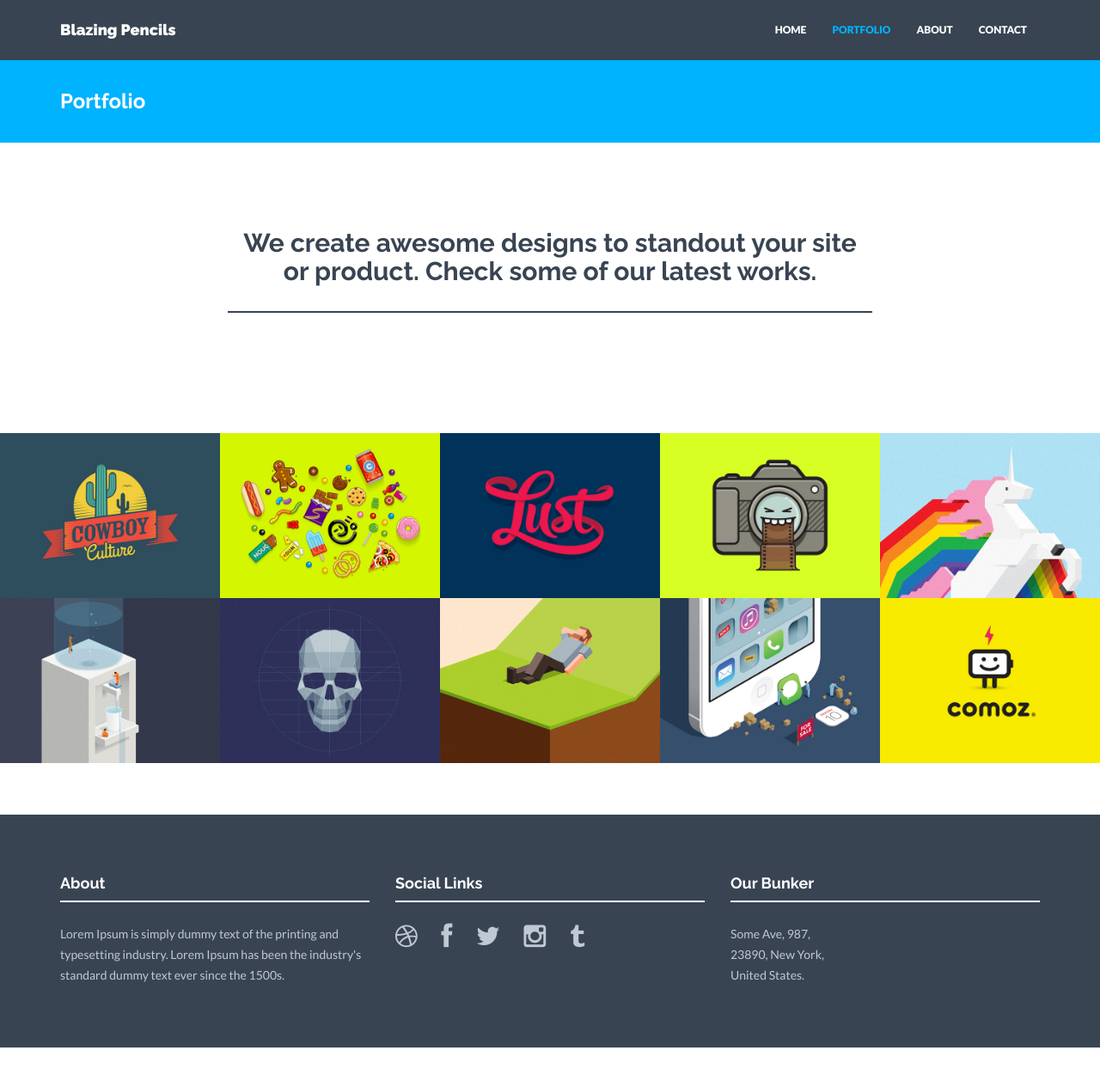
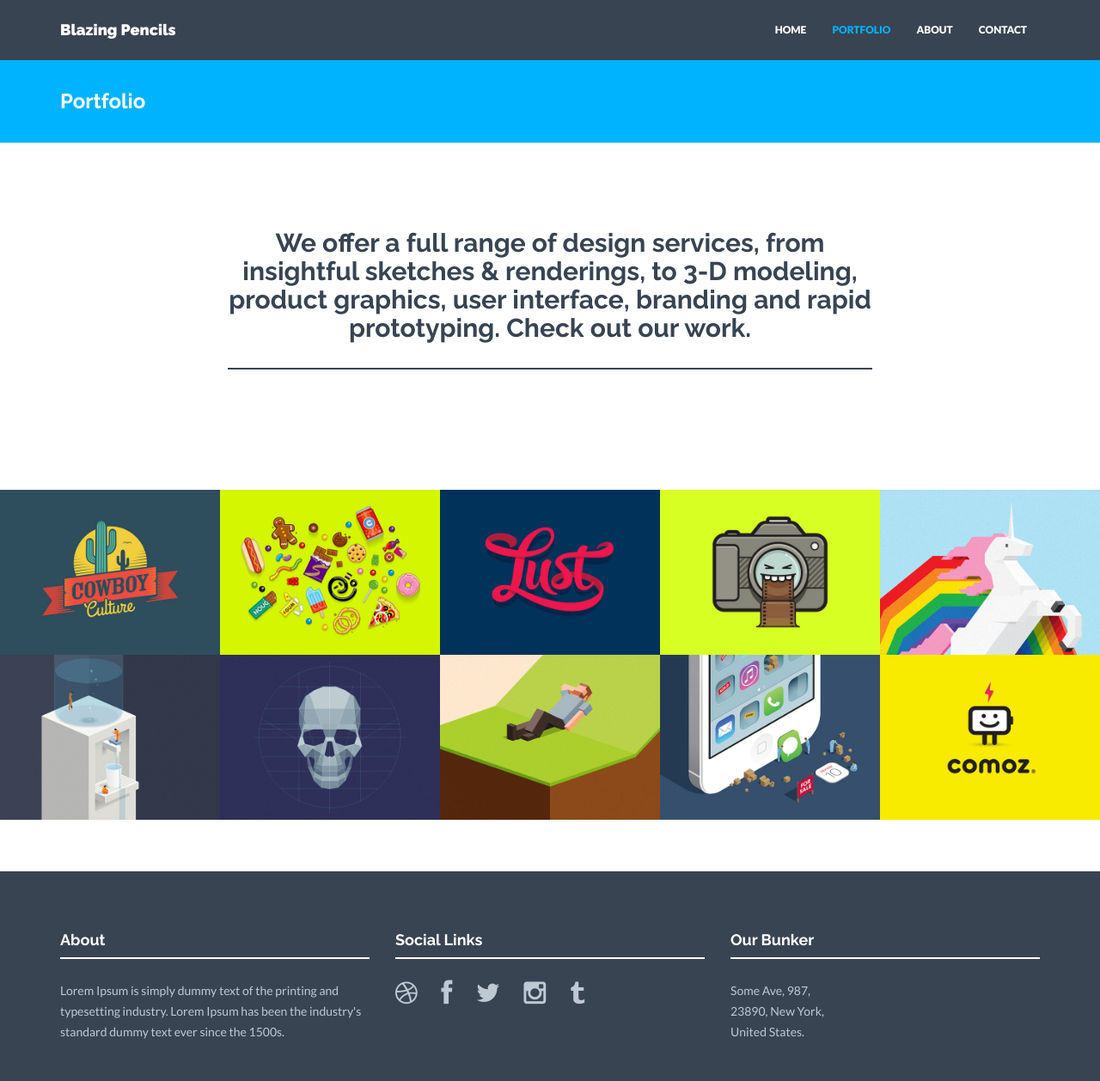
Before and after one commit to blazingpencils/blazingpencils.github.io, a Jekyll site: the page built from portfolio.html, in a window 1280 px wide and 1285 px high. Shown: the top 1258 px of the window at 86% size. Built offline with Jekyll 4.4.1, drawn with Linux system fonts in a browser that asks for light colours; nearby versions of some CDN libraries; library files that are not in the unit come from our copies.

Commit message:
Update portfolio.html

```diff
--- a/portfolio.html
+++ b/portfolio.html
@@ -7,7 +7,7 @@ permalink: /portfolio/
 <div class="container mtb">
     <div class="row">
         <div class="col-lg-8 col-lg-offset-2 centered">
-            <h2>We create awesome designs to standout your site or product. Check some of our latest works.</h2>
+            <h2>We offer a full range of design services, from insightful sketches & renderings, to 3-D modeling, product graphics, user interface, branding and rapid prototyping.  Check out our work.</h2>
             <br>
             <div class="hline"></div>
         </div>
```
